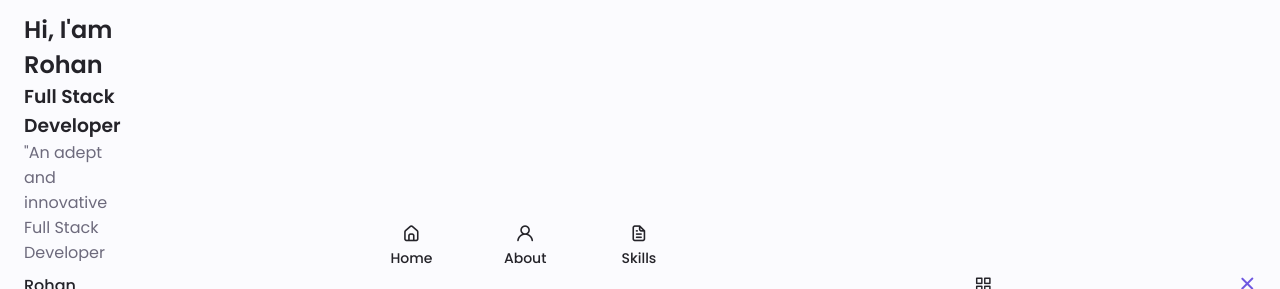
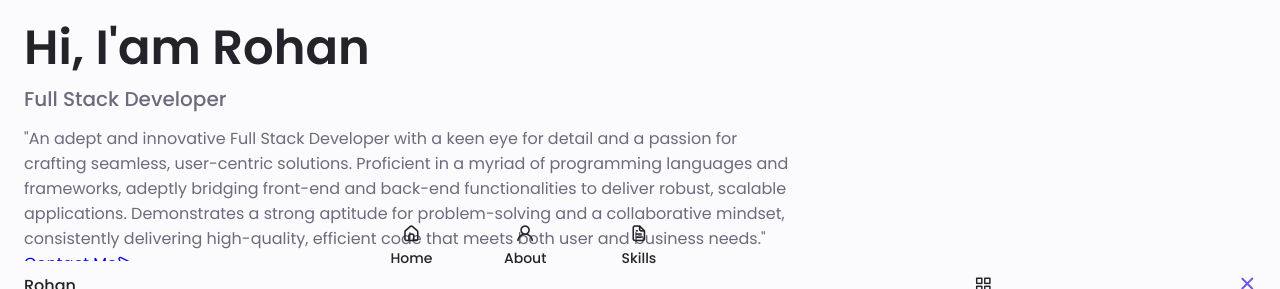
Before and after one commit to rohanprajapatitachi/Responsive-Personal-Protfolio, a plain HTML site: page index.html in a window 1280 px wide. Shown: the part 491-780 px from the top of the page. Drawn offline with nearby package versions, Linux system fonts and the light colour scheme.

Commit message:
feat: home subtitle fixed

```diff
--- a/assets/css/style.css
+++ b/assets/css/style.css
@@ -264,5 +264,19 @@
 
     .home__blob-img{
         width: 90px;
+    }
 
+    .home__data{
+        grid-column: 1/3;
     }
+
+    .home__title{
+        font-size: var(--big-font-size);
+    }
+
+    .home__subtitle{
+        font-size: var(--h3-font-size);
+        color: var(--text-color);
+        font-weight: var(--font-medium);
+        margin-bottom: var(--mb-0-75);
+    }
```
Also changed, not shown: 1 other file.
